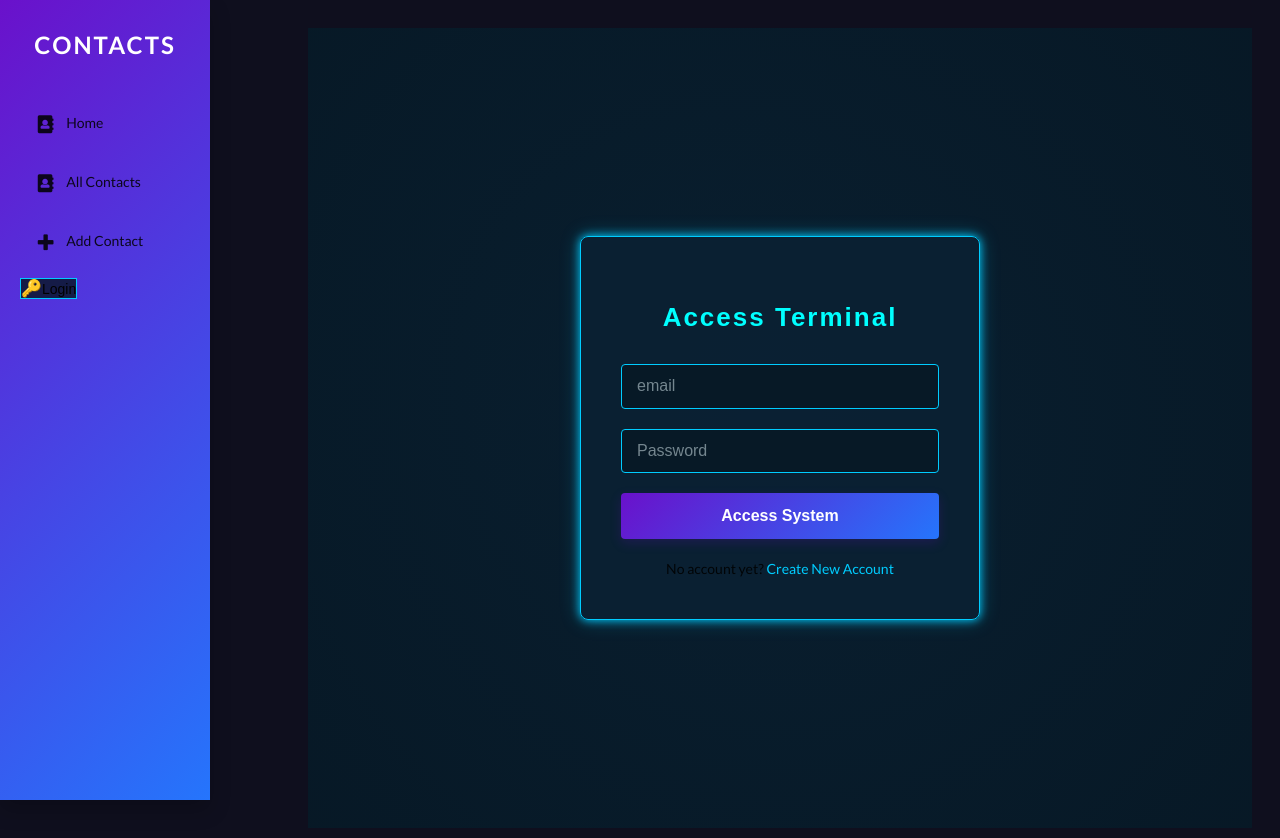
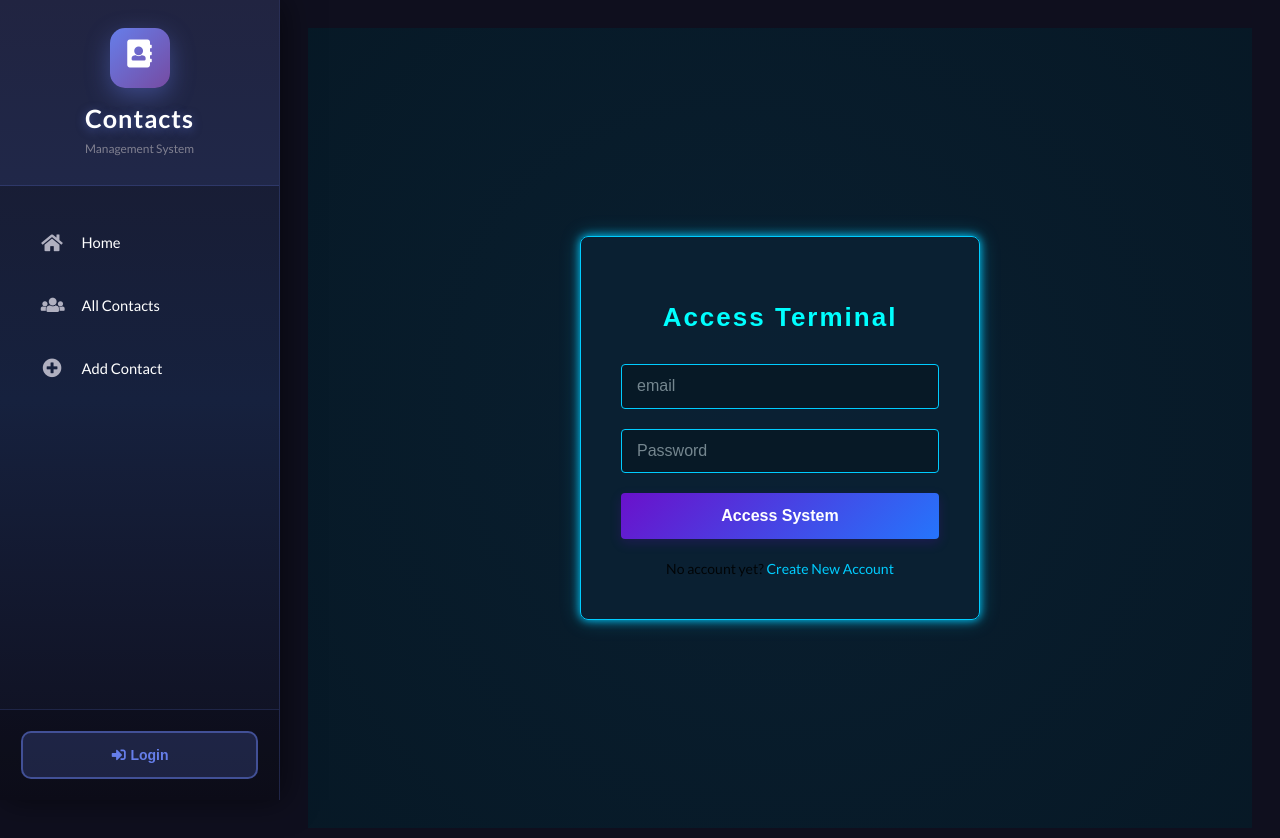
Before and after one commit to sayyedrabeeh/contact_app-react-semantic-ui, a React (Create React App) app in the folder contact_app/: page /login in a window 1280 px wide. Shown: the top 838 px of the page. Built offline with nearby package versions, Linux system fonts and the light colour scheme.

Commit message:
changing ui

```diff
--- a/contact_app/src/components/Sidebar.js
+++ b/contact_app/src/components/Sidebar.js
@@ -16,44 +16,172 @@ const Sidebar = () => {
     window.location.href = '/home';
   }, 1000);
 };
-  return (
-    <div className="sidebar">
-      <div className="logo">
-        <h1>Contacts</h1>
+ return (
+  <div style={{
+    width: '280px',
+    height: '100vh',
+    position: 'fixed',
+    left: 0,
+    top: 0,
+    background: 'linear-gradient(180deg, #1a1a2e 0%, #16213e 50%, #0f0f1e 100%)',
+    boxShadow: '4px 0 30px rgba(0,0,0,0.5)',
+    zIndex: 1000,
+    display: 'flex',
+    flexDirection: 'column',
+    borderRight: '1px solid rgba(102,126,234,0.2)'
+  }}>
+    <link rel="stylesheet" href="https://cdnjs.cloudflare.com/ajax/libs/semantic-ui/2.5.0/semantic.min.css" />
+
+    {/* Logo Section */}
+    <div style={{
+      padding: '2em 1.5em',
+      textAlign: 'center',
+      borderBottom: '1px solid rgba(102,126,234,0.2)',
+      background: 'rgba(102,126,234,0.1)'
+    }}>
+      <div style={{
+        width: '60px',
+        height: '60px',
+        margin: '0 auto 1em',
+        background: 'linear-gradient(135deg, #667eea 0%, #764ba2 100%)',
+        borderRadius: '15px',
+        display: 'flex',
+        alignItems: 'center',
+        justifyContent: 'center',
+        boxShadow: '0 8px 25px rgba(102,126,234,0.4)'
+      }}>
+        <i className="address book icon" style={{ fontSize: '2em', color: 'white', margin: 0 }}></i>
       </div>
-      <Link to="/Home" style={{ textDecoration: 'none', color: 'inherit' }}>
-        <div className={`menu-item ${location.pathname === '/Home' ? 'active' : ''}`}>
-          <i className="address book icon"></i>
-          <span>Home</span>
+      <h1 style={{
+        color: 'white',
+        fontSize: '1.8em',
+        fontWeight: '700',
+        margin: 0,
+        textShadow: '0 2px 10px rgba(102,126,234,0.5)',
+        letterSpacing: '1px'
+      }}>
+        Contacts
+      </h1>
+      <p style={{ color: '#808090', fontSize: '0.85em', margin: '0.5em 0 0 0' }}>Management System</p>
+    </div>
+
+
+    <div style={{ flex: 1, padding: '1.5em 0', overflowY: 'auto' }}>
+      <Link to="/Home" style={{ textDecoration: 'none' }}>
+        <div style={{
+          padding: '1.2em 1.5em',
+          margin: '0.5em 1em',
+          color: 'white',
+          display: 'flex',
+          alignItems: 'center',
+          gap: '1em',
+          fontSize: '1.05em',
+          transition: 'all 0.3s ease',
+          background: location.pathname === '/Home' ? 'linear-gradient(90deg, rgba(102,126,234,0.3) 0%, rgba(118,75,162,0.2) 100%)' : 'transparent',
+          borderLeft: location.pathname === '/Home' ? '4px solid #667eea' : '4px solid transparent',
+          borderRadius: '0 10px 10px 0',
+          cursor: 'pointer',
+          boxShadow: location.pathname === '/Home' ? '0 4px 15px rgba(102,126,234,0.3)' : 'none'
+        }}>
+          <i className="home icon" style={{ fontSize: '1.3em', color: location.pathname === '/Home' ? '#667eea' : '#b0b0c0' }}></i>
+          <span style={{ fontWeight: location.pathname === '/Home' ? '600' : '500' }}>Home</span>
         </div>
       </Link>
-      <Link to="/" style={{ textDecoration: 'none', color: 'inherit' }}>
-        <div className={`menu-item ${location.pathname === '/' ? 'active' : ''}`}>
-          <i className="address book icon"></i>
-          <span>All Contacts</span>
+
+      <Link to="/" style={{ textDecoration: 'none' }}>
+        <div style={{
+          padding: '1.2em 1.5em',
+          margin: '0.5em 1em',
+          color: 'white',
+          display: 'flex',
+          alignItems: 'center',
+          gap: '1em',
+          fontSize: '1.05em',
+          transition: 'all 0.3s ease',
+          background: location.pathname === '/' ? 'linear-gradient(90deg, rgba(102,126,234,0.3) 0%, rgba(118,75,162,0.2) 100%)' : 'transparent',
+          borderLeft: location.pathname === '/' ? '4px solid #667eea' : '4px solid transparent',
+          borderRadius: '0 10px 10px 0',
+          cursor: 'pointer',
+          boxShadow: location.pathname === '/' ? '0 4px 15px rgba(102,126,234,0.3)' : 'none'
+        }}>
+          <i className="users icon" style={{ fontSize: '1.3em', color: location.pathname === '/' ? '#667eea' : '#b0b0c0' }}></i>
+          <span style={{ fontWeight: location.pathname === '/' ? '600' : '500' }}>All Contacts</span>
         </div>
       </Link>
-      <Link to="/add" style={{ textDecoration: 'none', color: 'inherit' }}>
-        <div className={`menu-item ${location.pathname === '/add' ? 'active' : ''}`}>
-          <i className="plus icon"></i>
-          <span>Add Contact</span>
+
+      <Link to="/add" style={{ textDecoration: 'none' }}>
+        <div style={{
+          padding: '1.2em 1.5em',
+          margin: '0.5em 1em',
+          color: 'white',
+          display: 'flex',
+          alignItems: 'center',
+          gap: '1em',
+          fontSize: '1.05em',
+          transition: 'all 0.3s ease',
+          background: location.pathname === '/add' ? 'linear-gradient(90deg, rgba(102,126,234,0.3) 0%, rgba(118,75,162,0.2) 100%)' : 'transparent',
+          borderLeft: location.pathname === '/add' ? '4px solid #667eea' : '4px solid transparent',
+          borderRadius: '0 10px 10px 0',
+          cursor: 'pointer',
+          boxShadow: location.pathname === '/add' ? '0 4px 15px rgba(102,126,234,0.3)' : 'none'
+        }}>
+          <i className="plus circle icon" style={{ fontSize: '1.3em', color: location.pathname === '/add' ? '#667eea' : '#b0b0c0' }}></i>
+          <span style={{ fontWeight: location.pathname === '/add' ? '600' : '500' }}>Add Contact</span>
         </div>
       </Link>
-       {isAuthenticated ? (
-        <button className="secondary-btn" onClick={handleLogout}>
-          <span className="btn-icon">🔒</span>
+    </div>
+
+
+    <div style={{
+      padding: '1.5em',
+      borderTop: '1px solid rgba(102,126,234,0.2)',
+      background: 'rgba(0,0,0,0.2)'
+    }}>
+      {isAuthenticated ? (
+        <button
+          onClick={handleLogout}
+          style={{
+            width: '100%',
+            background: 'linear-gradient(135deg, #667eea 0%, #764ba2 100%)',
+            border: 'none',
+            padding: '1em',
+            fontSize: '1em',
+            fontWeight: '600',
+            borderRadius: '10px',
+            cursor: 'pointer',
+            color: 'white',
+            boxShadow: '0 6px 20px rgba(102,126,234,0.4)',
+            transition: 'all 0.3s ease'
+          }}
+        >
+          <i className="sign out icon"></i>
           Logout
         </button>
       ) : (
-        <Link to="/login">
-          <button className="secondary-btn">
-            <span className="btn-icon">🔑</span>
+        <Link to="/login" style={{ textDecoration: 'none' }}>
+          <button
+            style={{
+              width: '100%',
+              background: 'rgba(102,126,234,0.2)',
+              border: '2px solid rgba(102,126,234,0.5)',
+              padding: '1em',
+              fontSize: '1em',
+              fontWeight: '600',
+              borderRadius: '10px',
+              cursor: 'pointer',
+              color: '#667eea',
+              transition: 'all 0.3s ease'
+            }}
+          >
+            <i className="sign in icon"></i>
             Login
           </button>
         </Link>
       )}
     </div>
-  );
+  </div>
+);
+
 };
 
 export default Sidebar;
```
